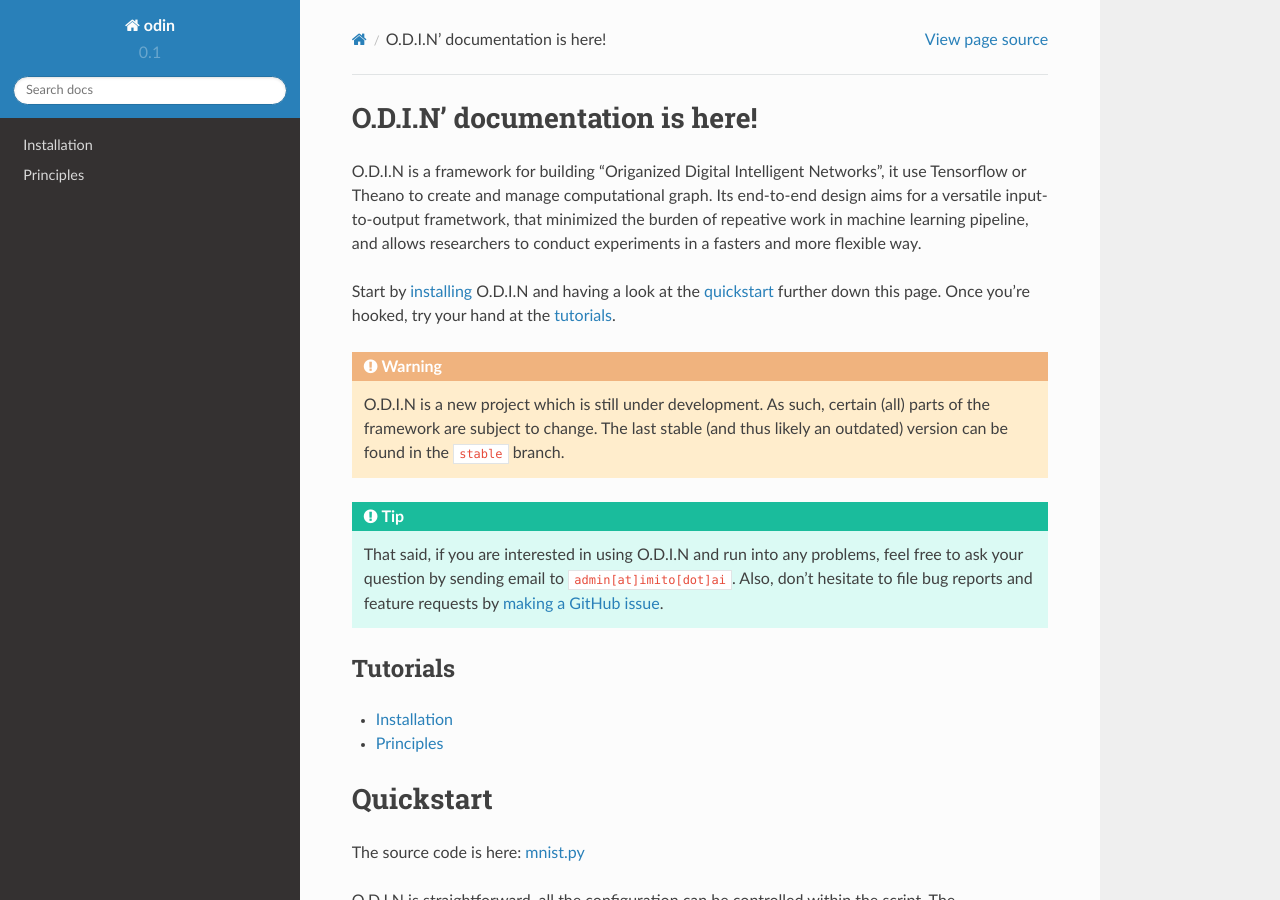
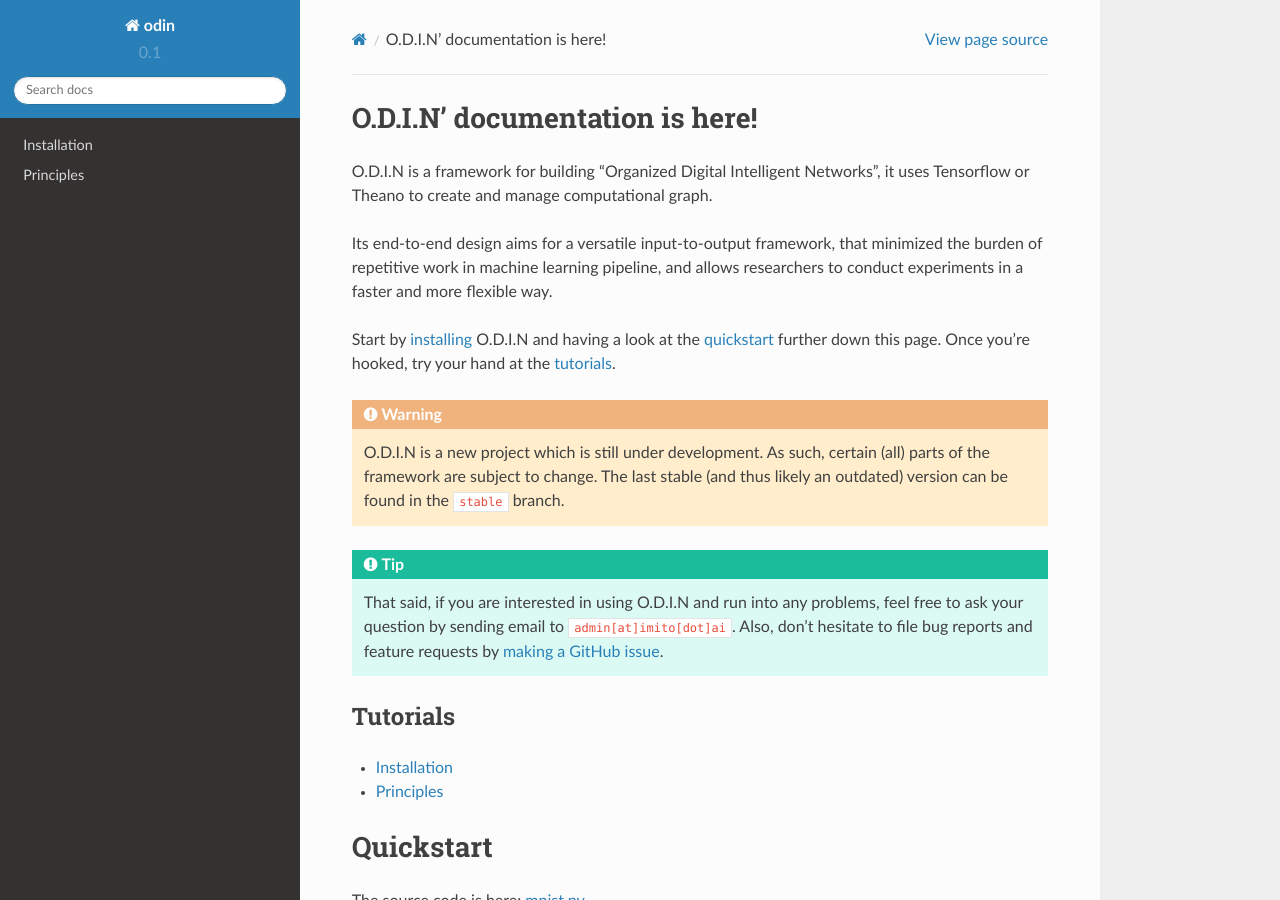
Before and after one commit to trungnt13/odin-ai, a Sphinx documentation site: the page built from docs/index.rst, in a window 1280 px wide and 900 px high. Built offline with Sphinx 7.4.7 and the Read the Docs theme 2.0.0, drawn with Linux system fonts in a browser that asks for light colours.

Commit message:
Fix grammars

```diff
--- a/docs/index.rst
+++ b/docs/index.rst
@@ -1,8 +1,9 @@
 O.D.I.N' documentation is here!
 =================================
 
-O.D.I.N is a framework for building "Origanized Digital Intelligent Networks", it use Tensorflow or Theano to create and manage computational graph.
-Its end-to-end design aims for a versatile input-to-output frametwork, that minimized the burden of repeative work in machine learning pipeline, and allows researchers to conduct experiments in a fasters and more flexible way.
+O.D.I.N is a framework for building "Organized Digital Intelligent Networks", it uses Tensorflow or Theano to create and manage computational graph.
+
+Its end-to-end design aims for a versatile input-to-output framework, that minimized the burden of repetitive work in machine learning pipeline, and allows researchers to conduct experiments in a faster and more flexible way.
 
 Start by :doc:`installing <setup>` O.D.I.N and having a look at the :ref:`quickstart <quickstart>` further down this page.
 Once you're hooked, try your hand at the :ref:`tutorials <tutorials>`.
```
Also changed, not shown: README.rst (+4 -4 lines).
